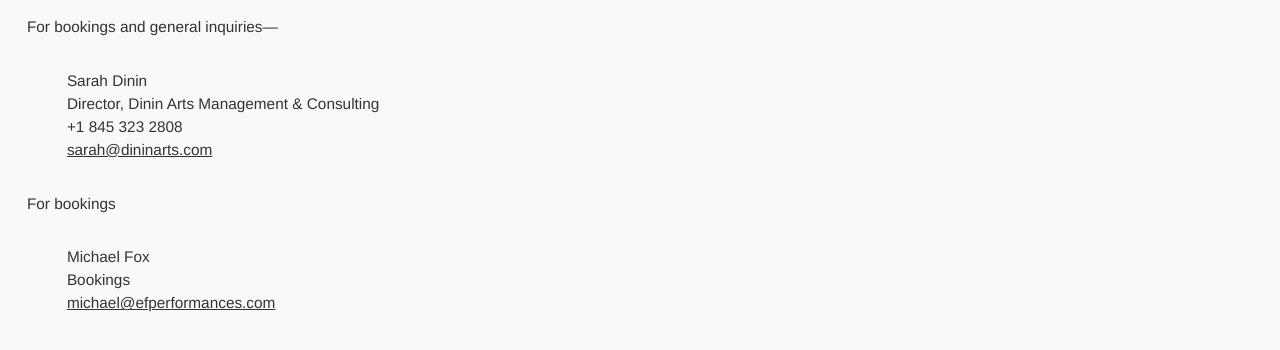
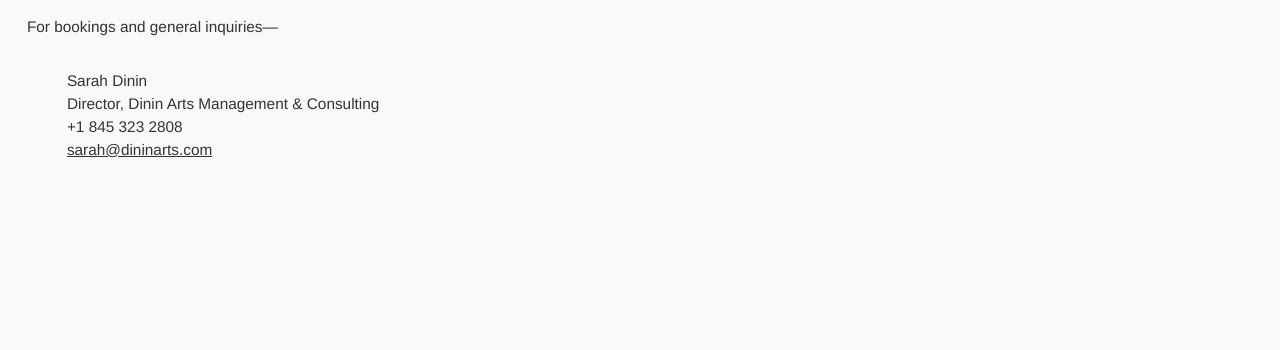
Before and after one commit to henrytkramer/henrytkramer.github.io, a Gatsby site: page /contact in a window 1280 px wide. Shown: the part 200-550 px from the top of the page. Built offline with nearby package versions, Linux system fonts and the light colour scheme; Gatsby itself is replaced by a stand-in of ours.

Commit message:
removed michael fox

```diff
--- a/src/pages/contact.js
+++ b/src/pages/contact.js
@@ -15,14 +15,6 @@
                 <li><a href="mailto:sarah@dininarts.com">sarah@dininarts.com</a></li>
             </ul>
         </div>
-        <p>For bookings</p>
-        <div>
-            <ul>
-                <li>Michael Fox</li>
-                <li>Bookings</li>
-                <li><a href="mailto:michael@efperformances.com">michael@efperformances.com</a></li>
-            </ul>
-        </div>
     </Layout>
 )
 
```
Also changed, not shown: 1 other file.
